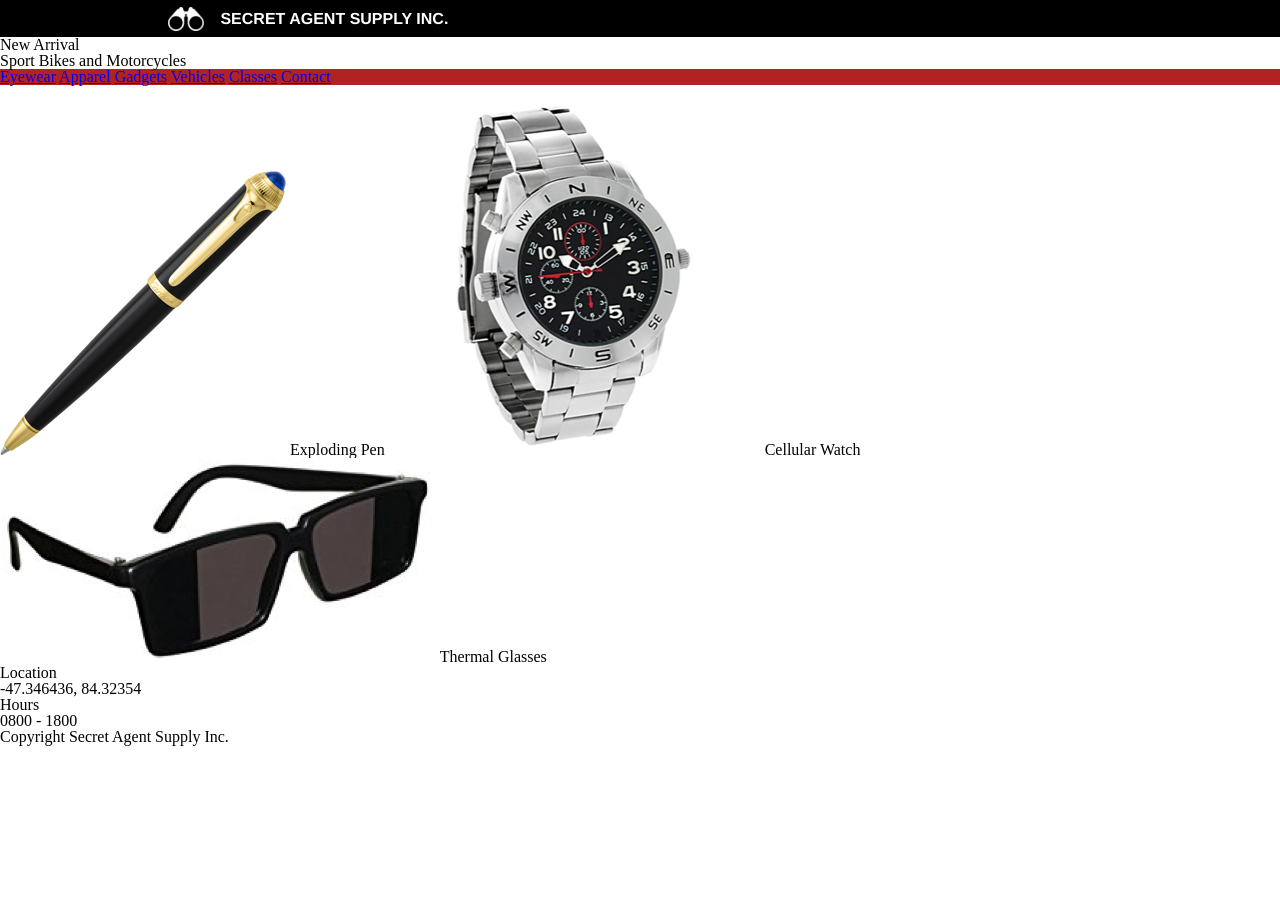
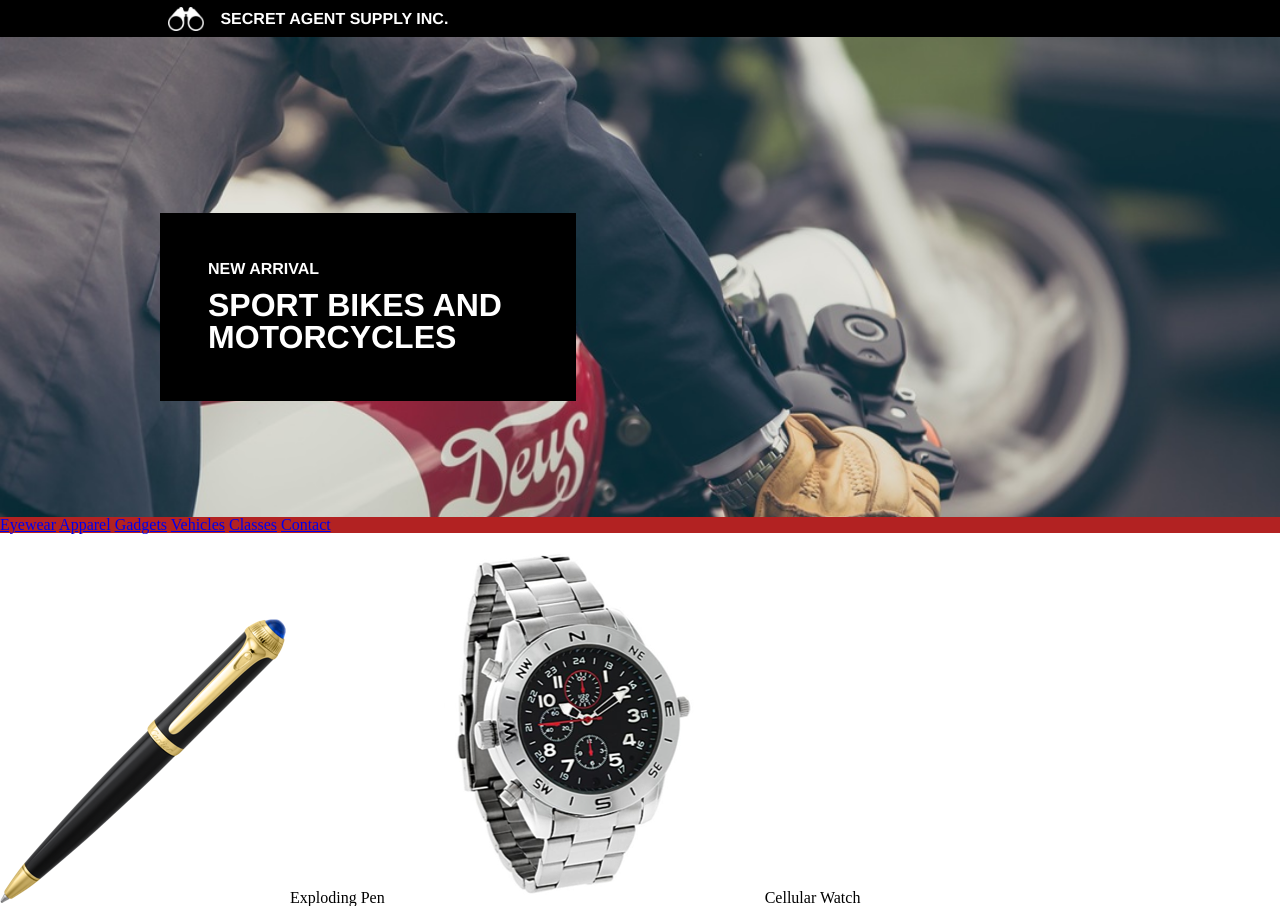
Before and after one commit to robersonj/secretagent, a plain HTML site: page index.html in a window 1280 px wide. Shown: the top 906 px of the page. Before the commit the page ends 800 px from the top, so only its background shows below. Drawn offline with Linux system fonts and the light colour scheme.

Commit message:
Add featured image section and header.

```diff
--- a/index.html
+++ b/index.html
@@ -15,9 +15,14 @@
         </div>
     </header>
 
-    <section>
-        <h2>New Arrival</h2>
-        <h3>Sport Bikes and Motorcycles</h3>
+    <!-- Fullwidth Featured Image Section -->
+    <section class="featured-image">
+        <div class="container">
+            <div class="featured-image-header">
+                <h2>New Arrival</h2>
+                <h3>Sport Bikes and Motorcycles</h3>
+            </div>
+        </div>
     </section>
 
 <nav>
@@ -51,6 +56,5 @@
 <footer>
     <p>Copyright Secret Agent Supply Inc.</p>
 </footer>
-</main>
 </body>
 </html>
--- a/resources/css/style.css
+++ b/resources/css/style.css
@@ -8,7 +8,6 @@ html {
 
 header {
     background-color: black;
-    width:
 }
 
 header img {
@@ -38,4 +37,49 @@ header h1 {
 
 nav {
     background-color: firebrick;
+    padding-top: 0.75rem;
+    padding-bottom: 0.75rem;
 }
+
+
+
+
+.featured-image {
+    background-image: url("../images/moto.jpeg");
+    background-repeat: no-repeat;
+    background-size: cover;
+    width: 100%;
+    height: 30rem;
+}
+
+.featured-image-header {
+    display: flex;
+    flex-direction: column;
+    justify-content: flex-start;
+    background-color: black;
+    color: white;
+    width: 20rem;
+    padding: 3rem;
+}
+
+.container {
+    width: 960px;
+    margin: 0 auto;
+    padding-top: 11rem;
+}
+
+.featured-image-header h2 {
+    font-family: Helvetica;
+    font-size: 1rem;
+    font-weight: bold;
+    text-transform: uppercase;
+    margin-bottom: 0.75rem;
+
+}
+
+.featured-image-header h3 {
+    font-family: Helvetica;
+    font-size: 2rem;
+    font-weight: bold;
+    text-transform: uppercase;
+}
```
